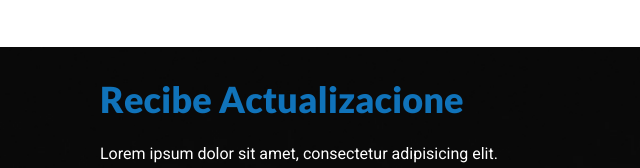
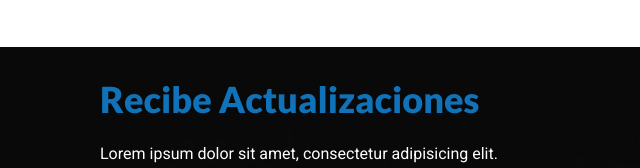
Before and after one commit to SEBASCMB/LogiProX, a plain HTML site: page index.html in a window 1280 px wide. Shown: the part 2163-2331 px from the top of the page, 640-1280 px from the left. Drawn offline with nearby package versions, Linux system fonts and the light colour scheme.

Commit message:
Fix: Newsletter h2 title

```diff
--- a/index.html
+++ b/index.html
@@ -122,7 +122,7 @@
   <section class="newsletter">
     <div class="newsletter-content container">
       <div class="newsletter-text">
-        <h2>Recibe Actualizacione</h2>
+        <h2>Recibe Actualizaciones</h2>
         <p>
           Lorem ipsum dolor sit amet, consectetur adipisicing elit. Rerum quia vero fugit, magni error quaerat
           voluptatibus autem tempore quas. Fugiat nostrum eaque illum quisquam omnis sunt sequi accusantium aperiam
```
